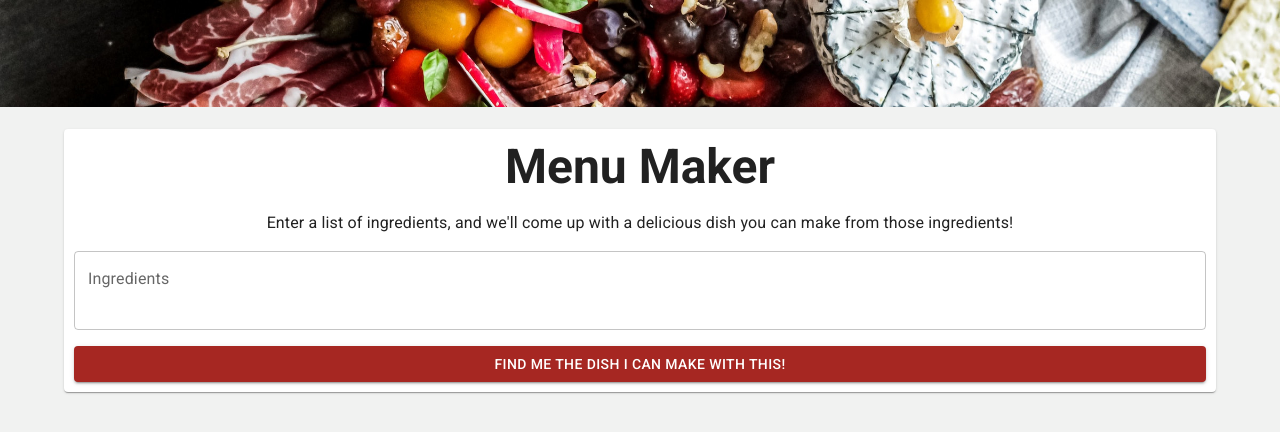
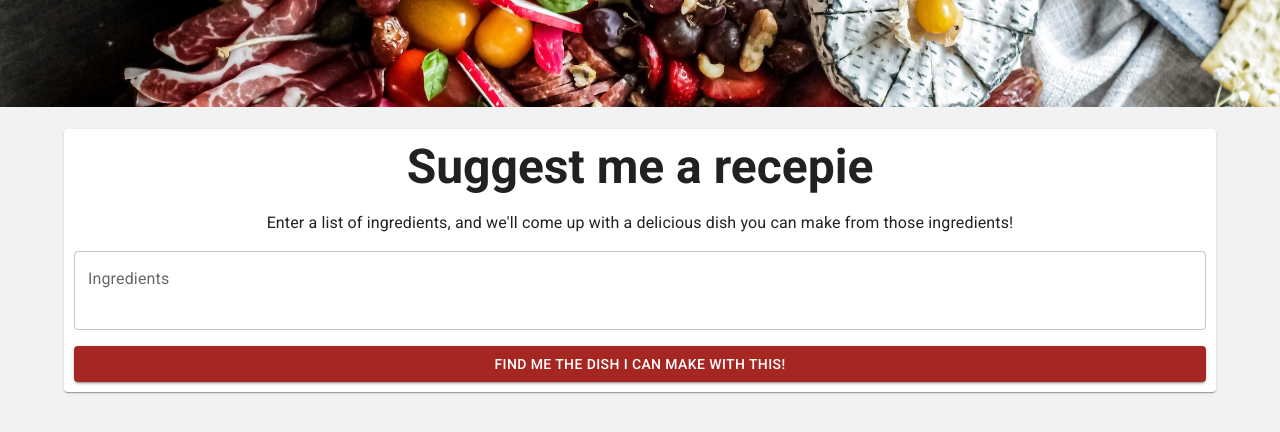
Before and after one commit to neoeahit/menumaker, a React app: page / in a window 1280 px wide. Shown: the top 432 px of the page. Built offline with nearby package versions, Linux system fonts and the light colour scheme.

Commit message:
Making things bold

```diff
--- a/src/client/components/Dish.js
+++ b/src/client/components/Dish.js
@@ -9,8 +9,8 @@ function Dish({ id, title, description, origin }) {
         <Typography gutterBottom variant="h4" component="div">
           {title}
         </Typography>
-        <Typography variant="body2">{description}</Typography>
-        <Typography variant="body2">Origin: {origin}</Typography>
+        <Typography variant="body2"><b>Description:</b> {description}</Typography>
+        <Typography variant="body2"><b>Origin: </b> {origin}</Typography>
       </CardContent>
     </Card>
   );
--- a/src/client/components/HeaderWithInput.js
+++ b/src/client/components/HeaderWithInput.js
@@ -13,7 +13,7 @@ function HeaderWithInput({ id, submitDisabled, handleSubmit }) {
     <Card id={id}>
       <Stack spacing={2}>
         <Typography variant="h3" fontWeight={600} component="div">
-          Menu Maker
+          Suggest me a recepie
         </Typography>
         <Typography variant="body1">
           Enter a list of ingredients, and we&apos;ll come up with a delicious
```
